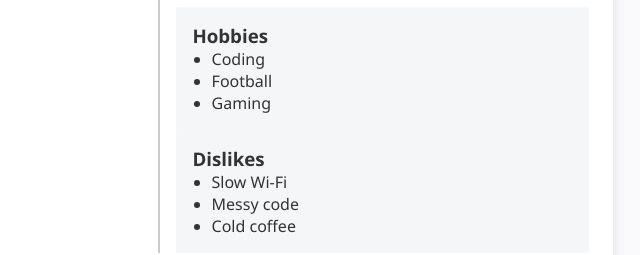
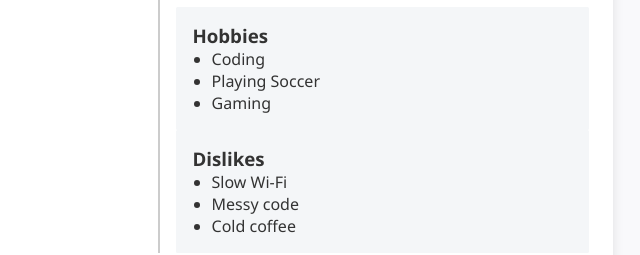
Before and after one commit to Genius-mu/HNG-Task-0, a plain HTML site: page index.html in a window 1280 px wide. Shown: the part 321-576 px from the top of the page, 427-1067 px from the left. Drawn offline with nearby package versions, Linux system fonts and the light colour scheme.

Commit message:
hng-task

```diff
--- a/index.html
+++ b/index.html
@@ -207,7 +207,7 @@
             <h3 id="hobbies-title">Hobbies</h3>
             <ul data-testid="test-user-hobbies">
               <li>Coding</li>
-              <li>Football</li>
+              <li>Playing Soccer</li>
               <li>Gaming</li>
             </ul>
           </section>
```
